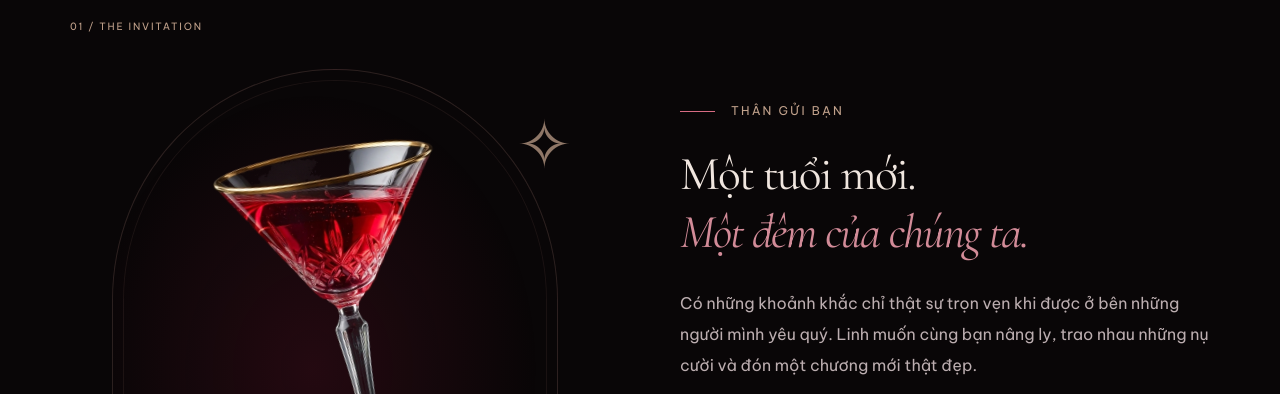
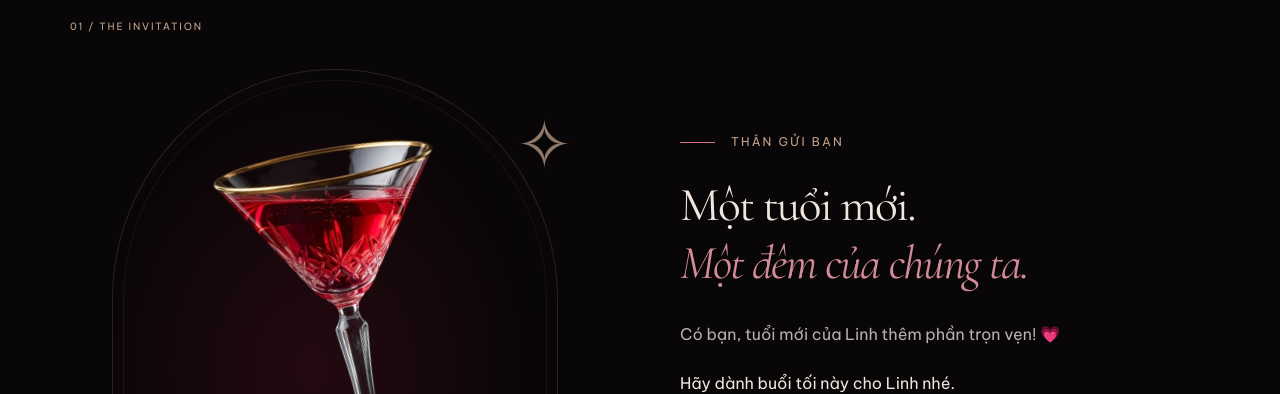
Before and after one commit to nitegroup-design/koko-linh-birthday, a plain HTML site: page index.html in a window 1280 px wide. Shown: the part 1104-1498 px from the top of the page. Drawn offline with Linux system fonts and the light colour scheme.

Commit message:
Update inviteText to match user request

```diff
--- a/experience.js
+++ b/experience.js
@@ -13,7 +13,7 @@
     skip: "Skip to the invitation", honour: "A PERSONAL INVITATION, JUST FOR YOU", celebrating: "CELEBRATING",
     heroLine: "A little mystery. A night to remember.", discover: "Discover the invitation", scroll: "SCROLL TO DISCOVER",
     dearYou: "DEAR YOU", inviteTitle1: "A new chapter.", inviteTitle2: "An evening to call ours.",
-    inviteText: "Some moments only feel complete with the people we cherish. I would love to raise a glass with you, share a few smiles, and welcome a beautiful new chapter together.",
+    inviteText: "With you, my new chapter becomes truly complete! 💗",
     inviteText2: "Save this evening for me, won't you?", withLove: "With love,", eveningTitle: "It's a date.",
     eveningSub: "Make room for a special evening.", september: "SEPTEMBER", timeLabel: "WHEN", vietnamTime: "· Vietnam time",
     fullDate: "Saturday, 26 September 2026", venueLabel: "WHERE", venue: "Yoyo Central Ho Con Rua - Beer Garden",
--- a/index.html
+++ b/index.html
@@ -54,7 +54,7 @@
       <div class="invitation-copy" data-reveal>
         <p class="eyebrow"><span class="rule-line" aria-hidden="true"></span><span data-i18n="dearYou">THÂN GỬI BẠN</span></p>
         <h2 id="invitation-title"><span data-i18n="inviteTitle1">Một tuổi mới.</span><em data-i18n="inviteTitle2">Một đêm của chúng ta.</em></h2>
-        <p class="body-copy" data-i18n="inviteText">Có những khoảnh khắc chỉ thật sự trọn vẹn khi được ở bên những người mình yêu quý. Linh muốn cùng bạn nâng ly, trao nhau những nụ cười và đón một chương mới thật đẹp.</p>
+        <p class="body-copy" data-i18n="inviteText">Có bạn, tuổi mới của Linh thêm phần trọn vẹn! 💗</p>
         <p class="body-copy invitation-emphasis" data-i18n="inviteText2">Hãy dành buổi tối này cho Linh nhé.</p>
         <div class="signature"><span data-i18n="withLove">Thương mến,</span><span class="signature-name">Koko Linh</span><span class="signature-heart" aria-hidden="true">♡</span></div>
       </div>
```
